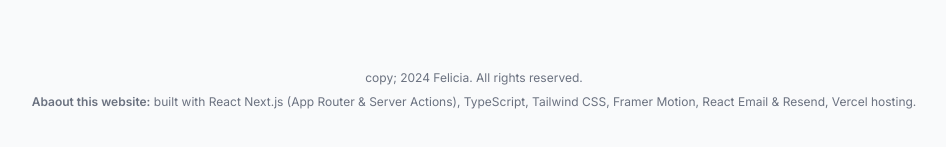
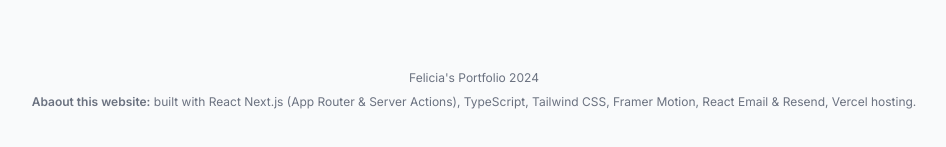
Before and after one commit to felhu0/portfolio-website, a Next.js app: page / in a window 1280 px wide. Shown: the part 5026-5173 px from the top of the page, without its empty margins (166-1112 px from the left). Built offline with nearby package versions, Linux system fonts and the light colour scheme; no server answers.

Commit message:
Update footer text in components/footer.tsx

```diff
--- a/components/footer.tsx
+++ b/components/footer.tsx
@@ -3,7 +3,7 @@ export default function Footer() {
     <footer className="mb-10 px-4
     text-center text-gray-500">
         <small className="mb-2 block text-xs">
-            copy; 2024 Felicia. All rights reserved.
+           Felicia&apos;s Portfolio 2024
         </small>
         <p className="text-xs">
             <span
```
